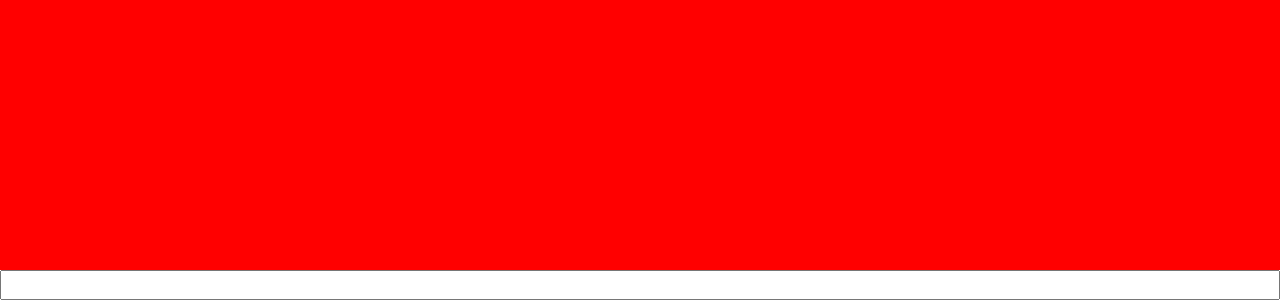
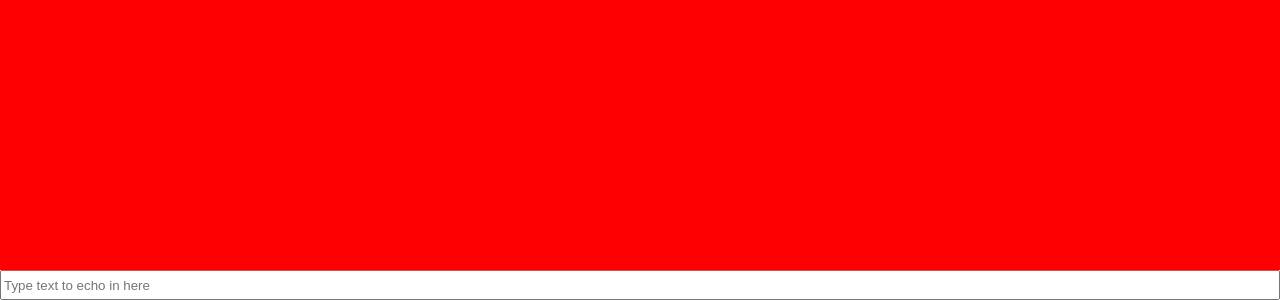
Before and after one commit to Yuan-Projects/YuanChat, a website: page index.html in a window 1280 px wide. Shown: the part 500-800 px from the top of the page. Drawn offline with Linux system fonts and the light colour scheme.

Commit message:
Add the placeholder attribute

```diff
--- a/index.html
+++ b/index.html
@@ -10,7 +10,7 @@
       <div id="messageContainer"></div>
       <div id="formContainer">
         <form action="#" method="post">
-          <input type="text" name="message" />
+          <input type="text" name="message" placeholder="Type text to echo in here" />
         </form>
       </div><!-- endof #formContainer -->
     </div>
--- a/package.json
+++ b/package.json
@@ -1,5 +1,5 @@
 {
-  "name": "YuanChat",
+  "name": "yuanchat",
   "version": "0.0.1",
   "description": "YuanChat is a chat application",
   "devDependencies": {
```
